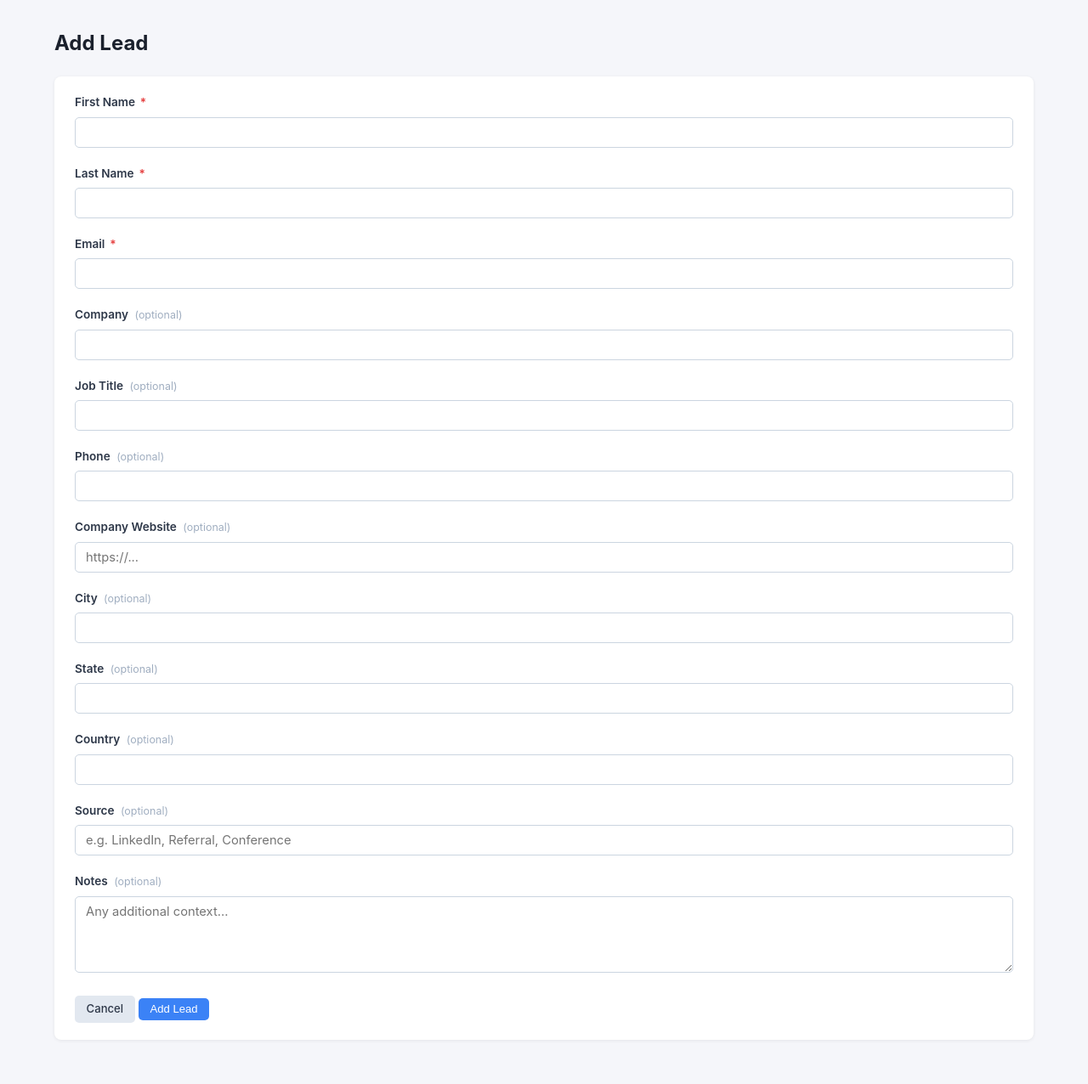
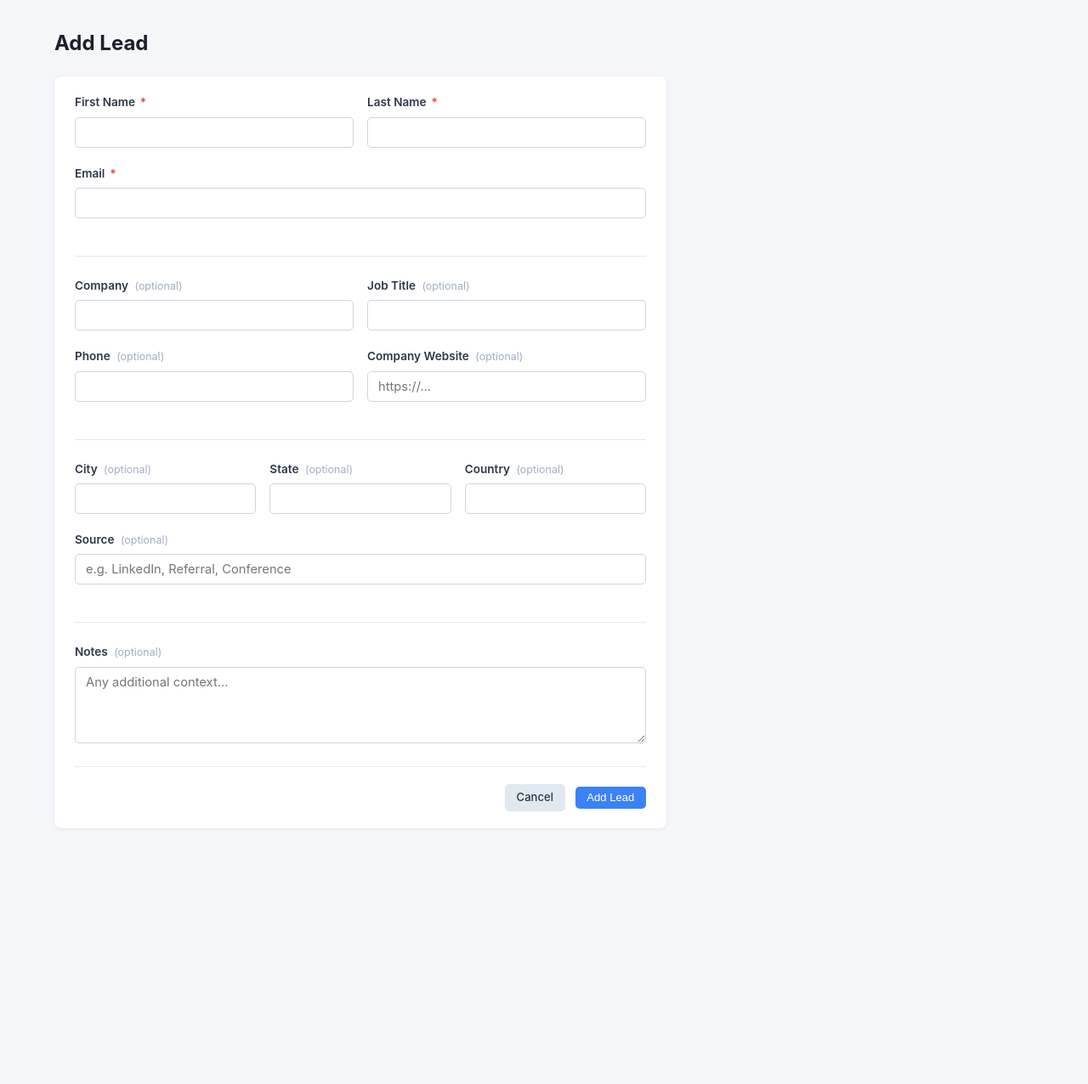
Before and after one commit to jmulvany127/GTM_AI_Automation, a FastAPI app: page /dashboard/leads/new in a window 1280 px wide. Shown: the part 52-1328 px from the top of the page at 85% size. After the commit the page ends 1007 px from the top, so only its background shows below. Run offline with FastAPI, Linux system fonts and the light colour scheme; parts of the project's set-up code (start-up, migrations or seed data) failed here and were passed over.

Commit message:
feat: add lead form CSS styles

```diff
--- a/static/style.css
+++ b/static/style.css
@@ -505,3 +505,45 @@ tbody td {
   color: #718096;
   font-style: italic;
 }
+
+/* ── Lead form ───────────────────────────────────────────────────────── */
+.lead-form-card {
+  max-width: 720px;
+}
+
+.form-section {
+  margin-bottom: 1.5rem;
+  padding-bottom: 1.5rem;
+  border-bottom: 1px solid #e2e8f0;
+}
+
+.form-section:last-of-type {
+  border-bottom: none;
+}
+
+.form-row {
+  display: grid;
+  grid-template-columns: 1fr 1fr;
+  gap: 1rem;
+}
+
+.form-row-3 {
+  grid-template-columns: 1fr 1fr 1fr;
+}
+
+.form-actions {
+  display: flex;
+  align-items: center;
+  justify-content: flex-end;
+  gap: 0.75rem;
+  padding-top: 1.25rem;
+  border-top: 1px solid #e2e8f0;
+  margin-top: 0.5rem;
+}
+
+@media (max-width: 560px) {
+  .form-row,
+  .form-row-3 {
+    grid-template-columns: 1fr;
+  }
+}
```
